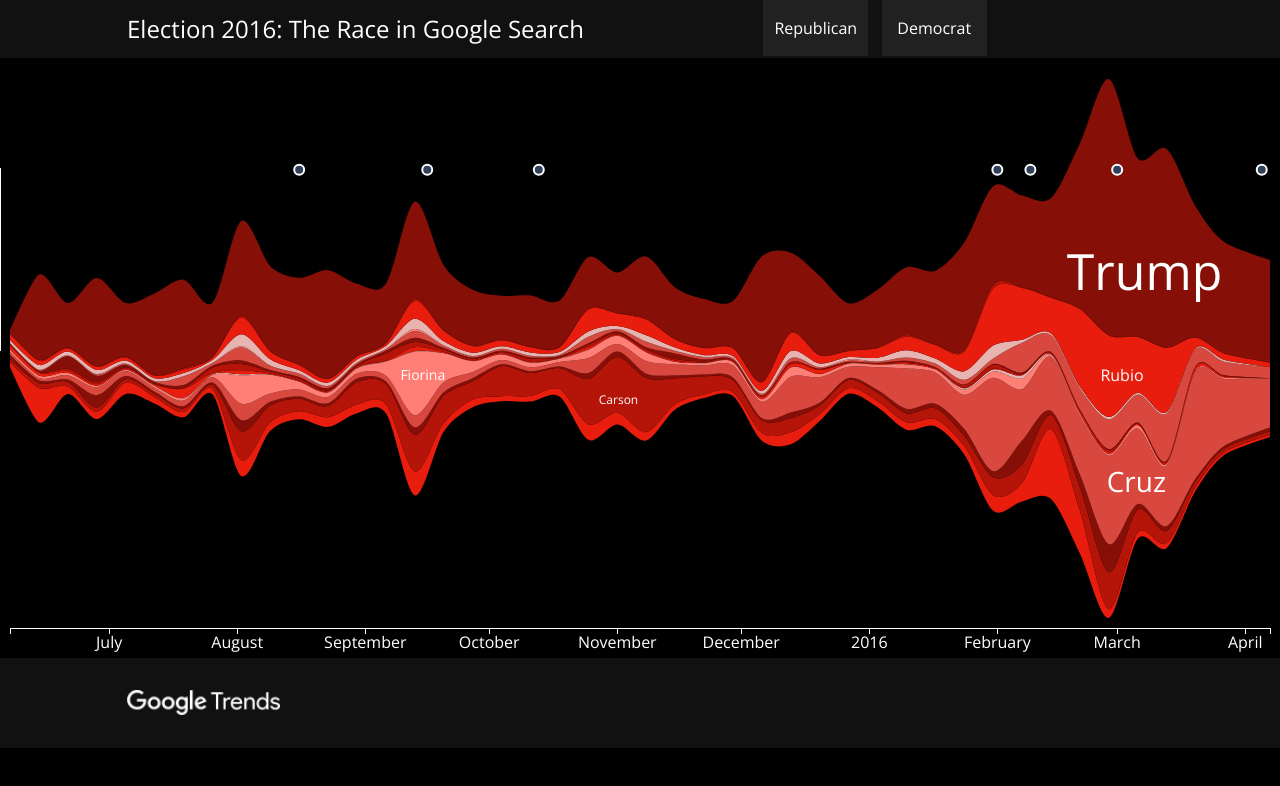
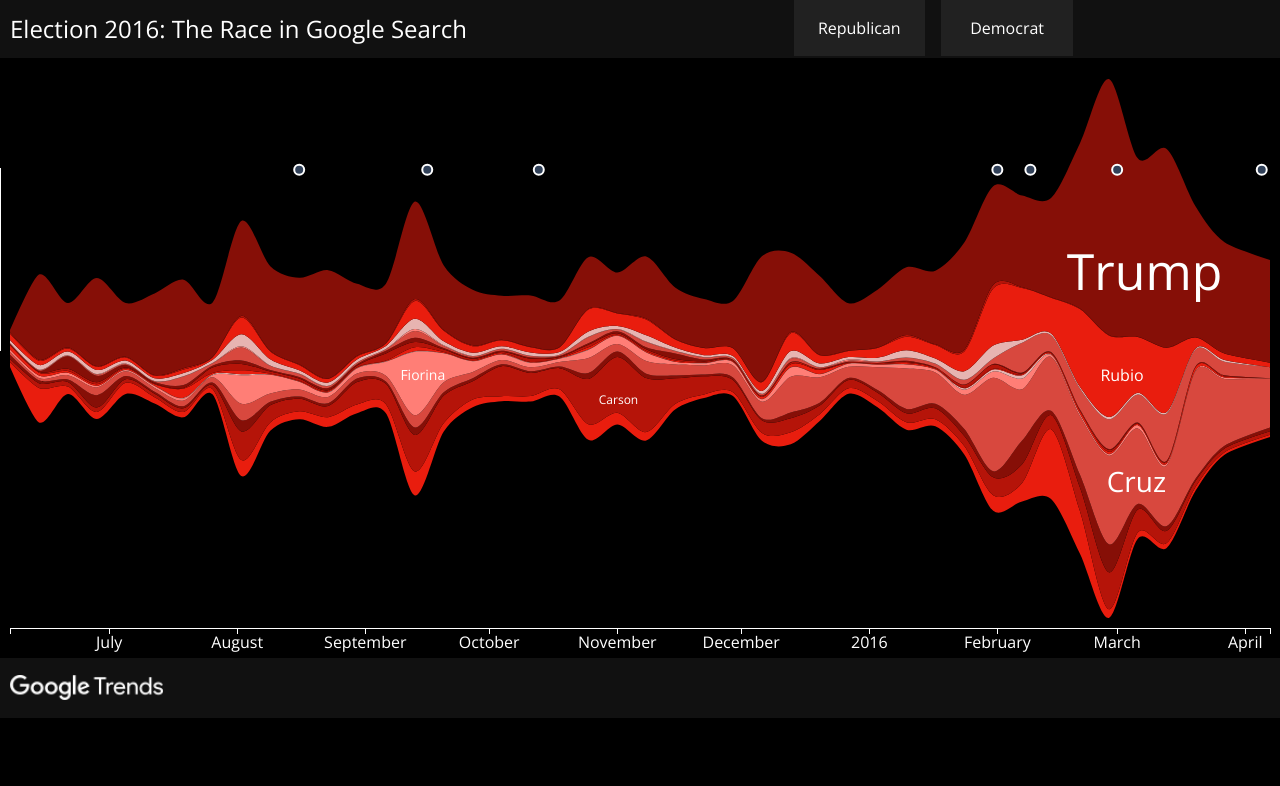
Before and after one commit to GoogleTrends/SearchInterestCandidates, a plain HTML site: page index.html in a window 1280 px wide. Drawn offline with nearby package versions, Linux system fonts and the light colour scheme.

Commit message:
Moving title and logo to the left.

```diff
--- a/css/main.css
+++ b/css/main.css
@@ -87,6 +87,7 @@ body {
 
 .title {
 	color: white;
+	margin-left: 10px;
 }
 
 /* ==============
@@ -137,7 +138,7 @@ nav a.demButton:hover {
 
 .footer-container footer {
 	color: white;
-	padding: 20px 0;
+	padding: 5px 0;
 	font-size: 12px;
 }
 
@@ -311,6 +312,10 @@ h1 {
 	font-size: 1.5em;
 	font-weight: 300;
 	font-family: "Open Sans";
+}
+
+.footer {
+	margin-left: 10px;
 }
 
 /* ==========================================================================
--- a/index.html
+++ b/index.html
@@ -22,7 +22,7 @@
         <![endif]-->
 
         <div class="header-container">
-            <header class="wrapper clearfix">
+            <header class="clearfix">
                 <h1 class="title">Election 2016: The Race in Google Search</h1>
                 <nav>
                     <ul>
@@ -40,7 +40,7 @@
         </div> <!-- #main-container -->
 
         <div class="footer-container">
-            <footer class="wrapper">
+            <footer class='footer'>
                 <p><a href='http://goo.gl/trends/election2016'><img src='img/trendslogo_white.png' height='26px' /></a></p>
             </footer>
         </div>
```
